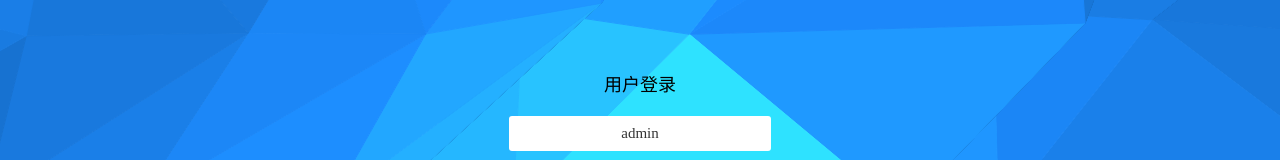
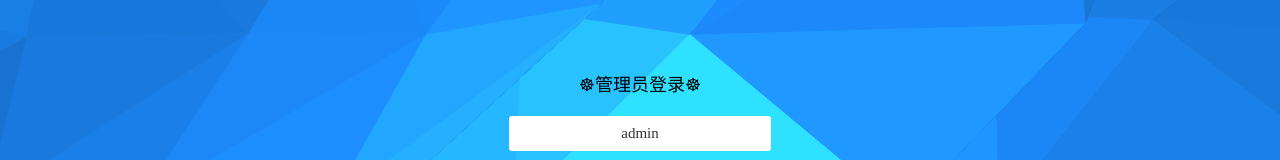
Before and after one commit to lixiaobai468/lixiaobai468.github.io, a plain HTML site: page adlog/index.html in a window 1280 px wide. Shown: the part 180-340 px from the top of the page. Drawn offline with Linux system fonts and the light colour scheme.

Commit message:
Update index.html

```diff
--- a/adlog/index.html
+++ b/adlog/index.html
@@ -4,7 +4,7 @@
 <meta name="viewport" content="width=device-width, initial-scale=1.0, maximum-scale=1.0, user-scalable=no" />
 <meta http-equiv="content-type" content="text/html;charset=utf-8">
 <meta http-equiv="X-UA-Compatible" content="IE=edge,chrome=1">
-<title>HTML5棱形动态背景登录框代码 - A5源码</title>
+<title>管理员登录</title>
 
 <link rel="stylesheet" type="text/css" href="css/style.css">
 
@@ -36,7 +36,7 @@ function isSz(){
 <div id="container">
 	<div id="output">
 		<div class="containerT">
-			<h1>用户登录</h1>
+			<h1>☸管理员登录☸</h1>
 			<form class="form" id="entry_form">
 				<input type="text" placeholder="用户名" id="entry_name" value="admin">
 				<input type="password" placeholder="密码" id="entry_password">
```
